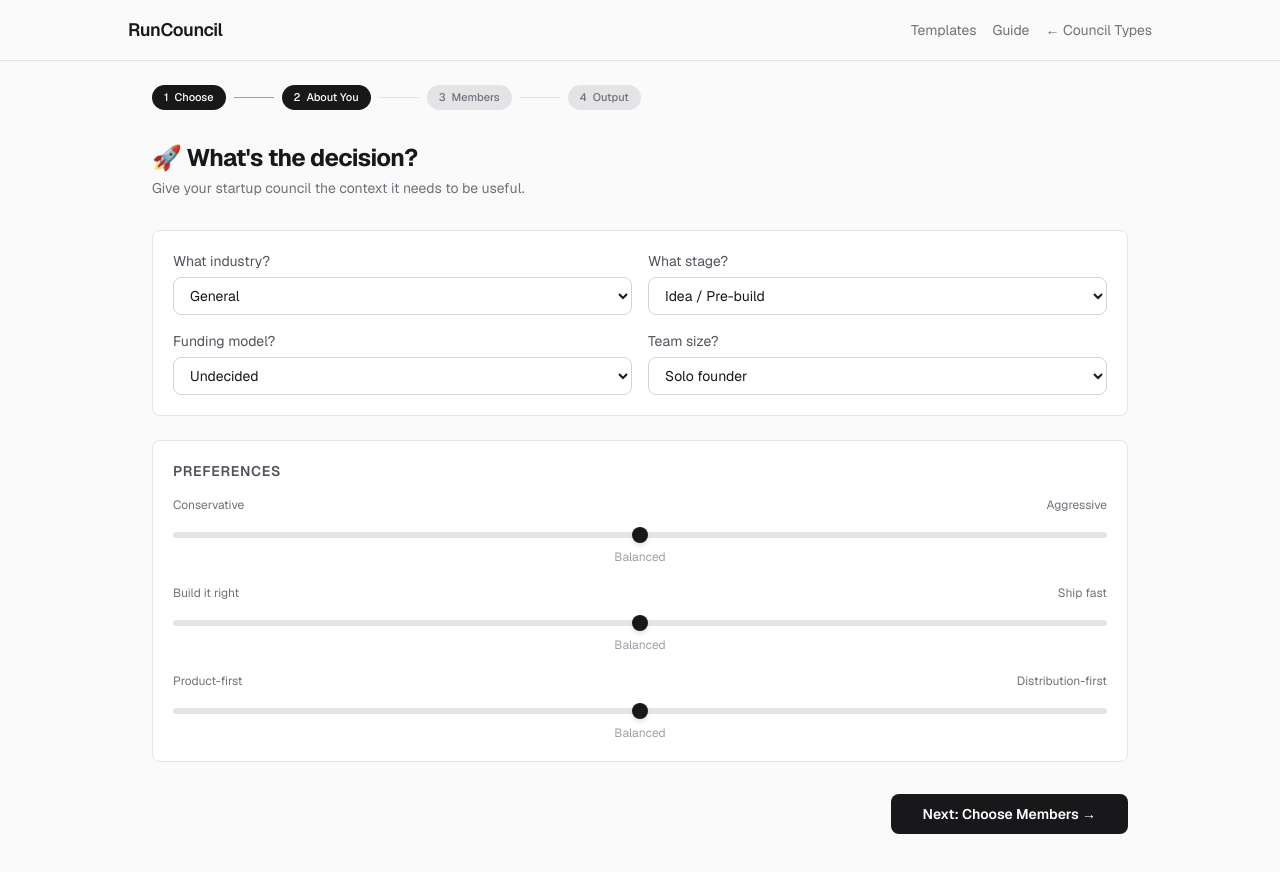
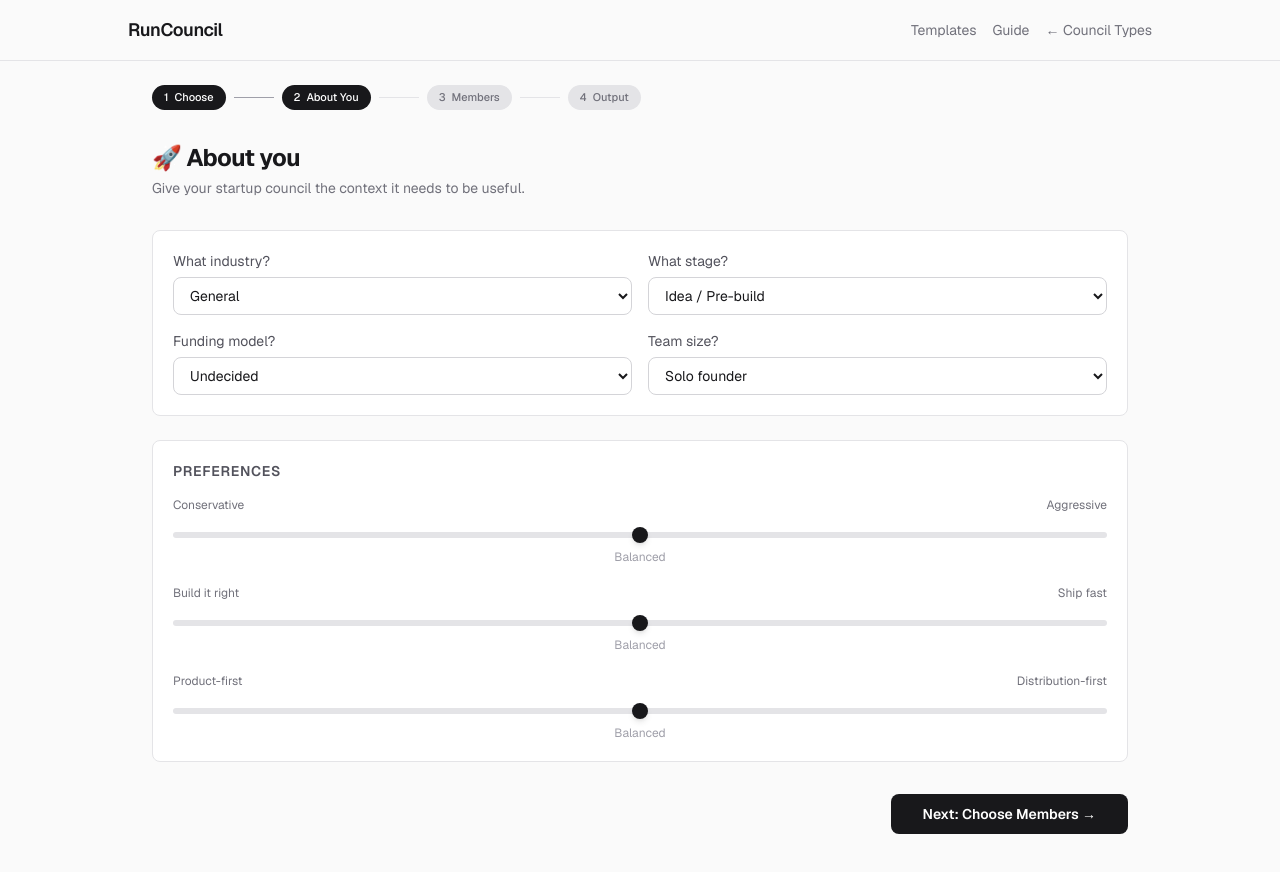
Before and after one commit to AgentPerrow/runcouncil, a Next.js app: page / in a window 1280 px wide. Both pictures are taken after a click on the button 268 px from the left and 310 px from the top of the page. Shown: the top 872 px of the page. Built offline with nearby package versions, Linux system fonts and the light colour scheme.

Commit message:
copy: reframe context step — 'About you' not 'What's the decision'

```diff
--- a/src/app/page.tsx
+++ b/src/app/page.tsx
@@ -394,7 +394,7 @@ export default function Home() {
           <div key={`context-${selectedCouncil.id}`}>
             <div className="mb-8">
               <h2 className="mb-1 text-2xl font-bold tracking-tight text-zinc-900 dark:text-zinc-100">
-                {selectedCouncil.emoji} What&apos;s the decision?
+                {selectedCouncil.emoji} About you
               </h2>
               <p className="text-sm text-zinc-500">
                 Give your {selectedCouncil.name.toLowerCase()} council the context it needs to be useful.
```
